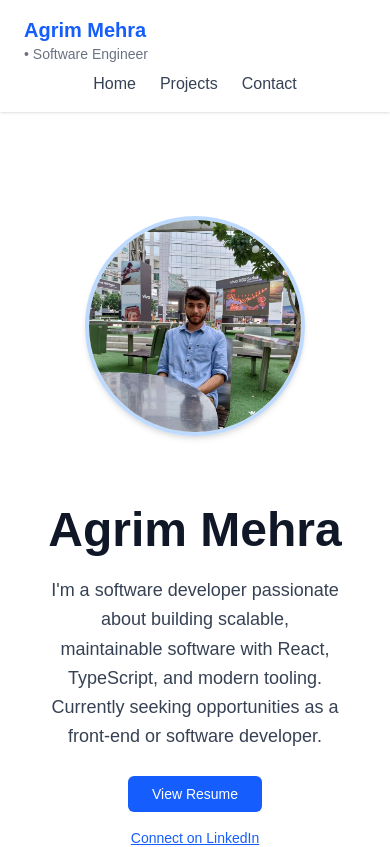
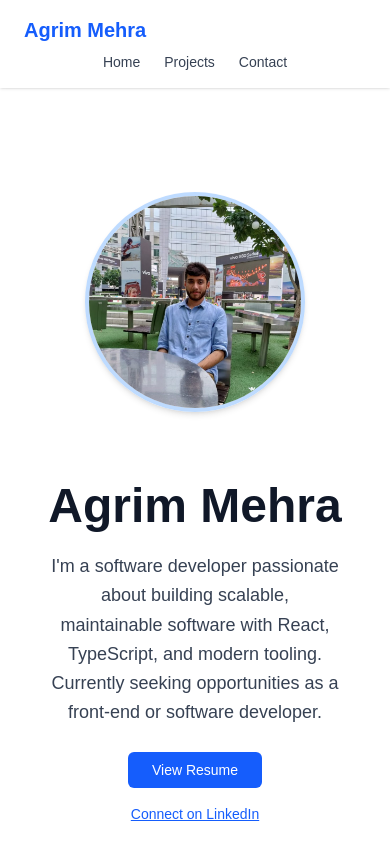
Before and after one commit to agrim20/dev-portfolio, a Next.js app: page / in a window 390 px wide. Shown: the top 847 px of the page. Built offline with nearby package versions, Linux system fonts and the light colour scheme.

Commit message:
Added styling for navbar and removed crammed text

```diff
--- a/src/components/Navbar.tsx
+++ b/src/components/Navbar.tsx
@@ -1,24 +1,37 @@
+"use client";
+
 import Link from "next/link";
 
 export default function Navbar() {
   return (
-    <header className="w-full px-6 py-4 bg-white shadow">
+    <header className="w-full bg-white shadow-sm sticky top-0 z-50 px-6 py-4">
       <nav className="max-w-5xl mx-auto flex flex-col sm:flex-row sm:justify-between sm:items-center gap-2 sm:gap-0">
+        {/* Logo / Name */}
         <Link href="/" className="text-xl font-bold text-blue-600">
           Agrim Mehra
-          <span className="block text-sm font-normal text-gray-500 sm:inline sm:ml-2">
+          <span className="hidden sm:inline text-sm font-normal text-gray-500 ml-2">
             • Software Engineer
           </span>
         </Link>
 
-        <div className="flex justify-center gap-6 text-base text-gray-700">
-          <Link href="/" className="hover:text-blue-600">
+        {/* Nav Links */}
+        <div className="flex flex-wrap justify-center sm:justify-end gap-6 text-gray-700 text-sm sm:text-base font-medium">
+          <Link
+            href="/"
+            className="hover:text-blue-600 hover:underline underline-offset-4 transition"
+          >
             Home
           </Link>
-          <Link href="/projects" className="hover:text-blue-600">
+          <Link
+            href="/projects"
+            className="hover:text-blue-600 hover:underline underline-offset-4 transition"
+          >
             Projects
           </Link>
-          <Link href="/#contact" className="hover:text-blue-600">
+          <Link
+            href="/#contact"
+            className="hover:text-blue-600 hover:underline underline-offset-4 transition"
+          >
             Contact
           </Link>
         </div>
```
